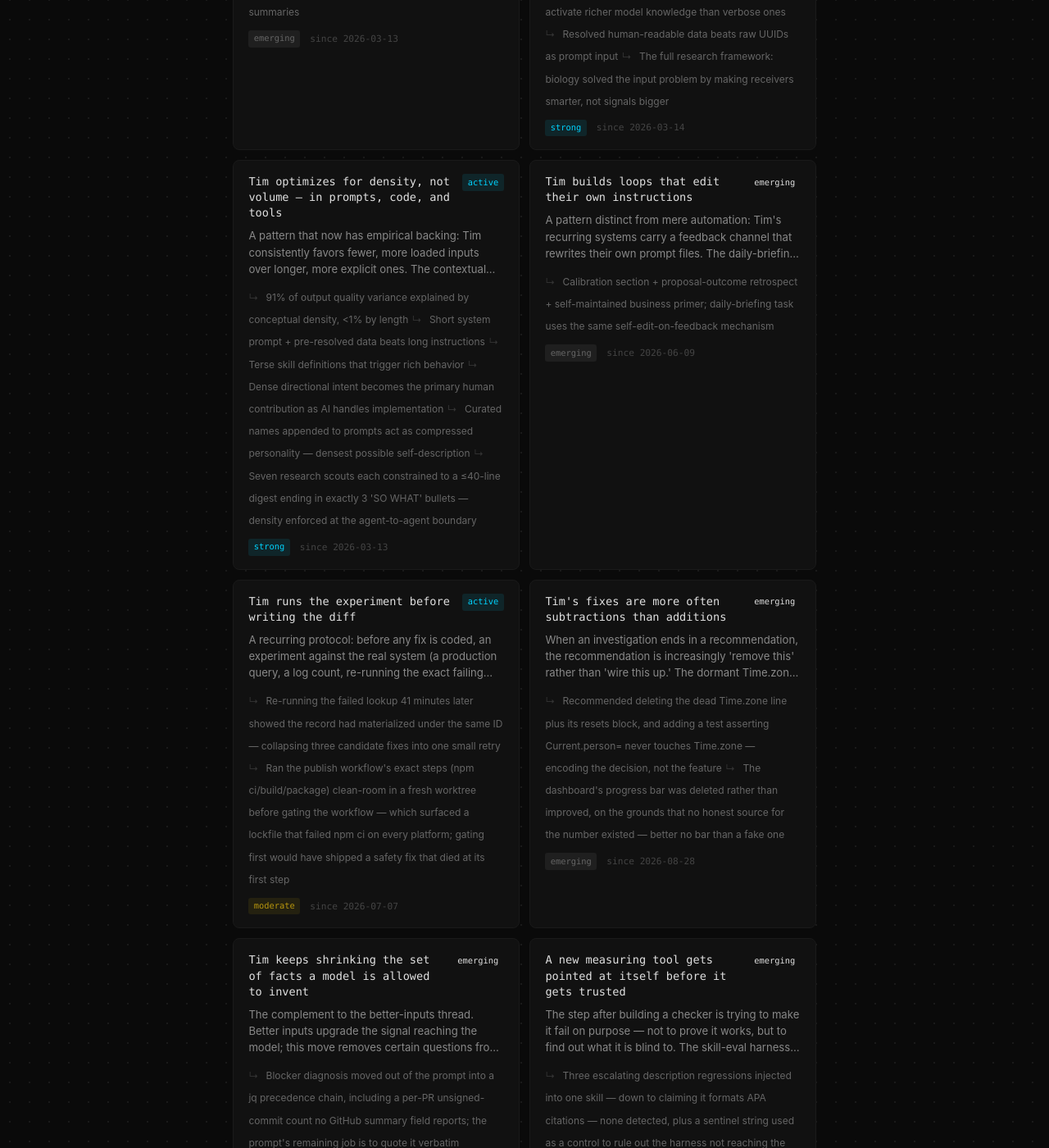
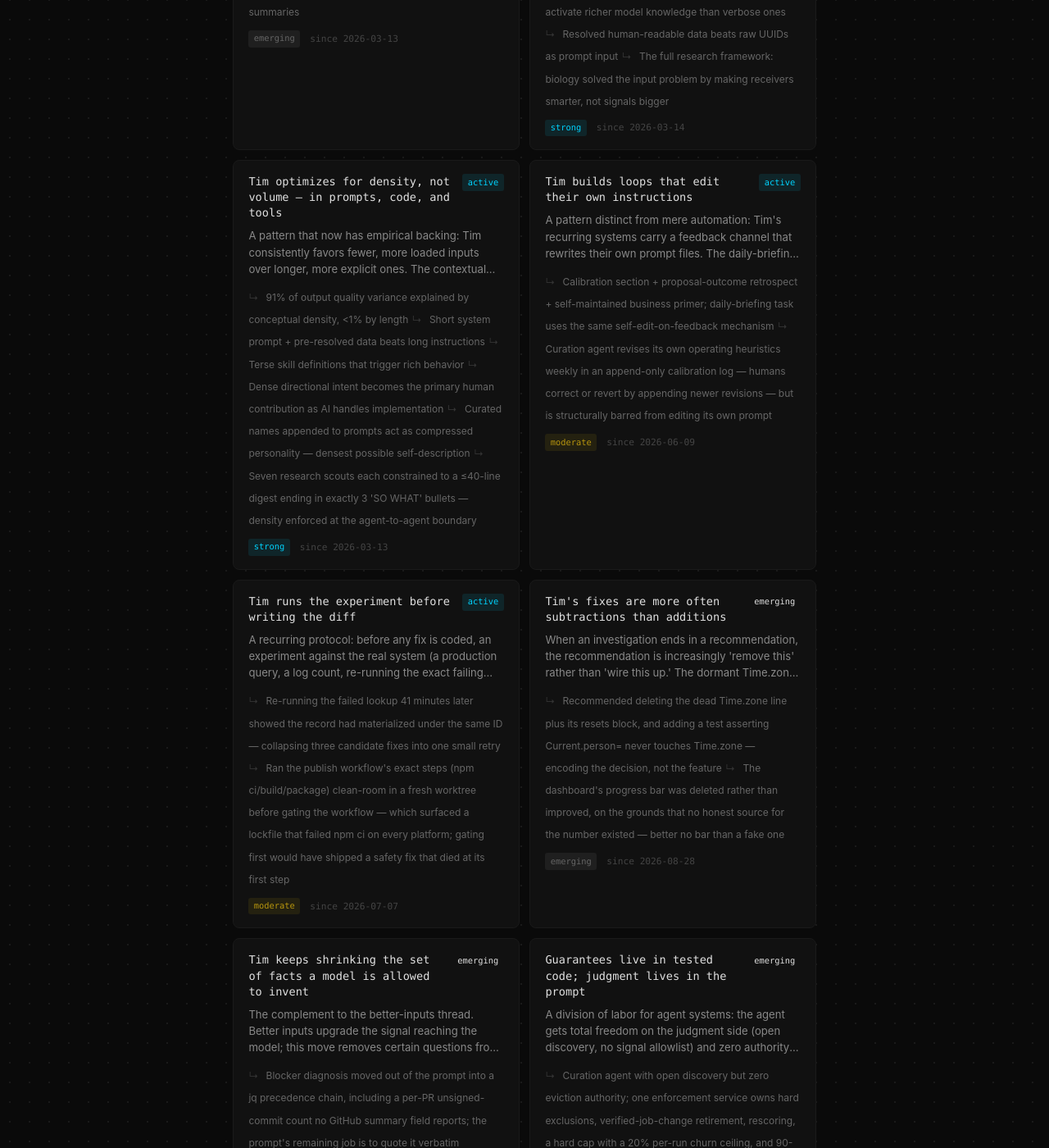
Before and after one commit to tijwelch/blog, a Jekyll site: the page built from index.md, in a window 1280 px wide and 1400 px high, scrolled down 828 px. Shown: the whole window at 82% size. Built offline with Jekyll 4.4.1, drawn with Linux system fonts in a browser that asks for light colours; some of the changed text lies outside the part shown.

Commit message:
Update insights

```diff
--- a/_data/insights.yml
+++ b/_data/insights.yml
@@ -78,14 +78,16 @@ threads:
 
   - id: self-rewriting-loops
     title: "Tim builds loops that edit their own instructions"
-    description: "A pattern distinct from mere automation: Tim's recurring systems carry a feedback channel that rewrites their own prompt files. The daily-briefing task edits its own SKILL.md when thread replies contain corrections. The sprint-proposal loop has a Calibration section that next week's run amends based on which proposals got adopted vs ignored, plus a living business-context file it maintains for itself. The system's memory isn't a database — it's its own instructions."
-    status: emerging
+    description: "A pattern distinct from mere automation: Tim's recurring systems carry a feedback channel that rewrites their own prompt files. The daily-briefing task edits its own SKILL.md when thread replies contain corrections. The sprint-proposal loop has a Calibration section that next week's run amends based on which proposals got adopted vs ignored, plus a living business-context file it maintains for itself. The system's memory isn't a database — it's its own instructions. The newest instance adds a boundary: the self-edit channel can be scoped to heuristics only, append-only, with the prompt itself structurally out of reach."
+    status: active
     first_noticed: 2026-06-09
-    last_updated: 2026-06-09
+    last_updated: 2026-09-01
     evidence:
       - post: the-sprint-planning-loop
         detail: "Calibration section + proposal-outcome retrospect + self-maintained business primer; daily-briefing task uses the same self-edit-on-feedback mechanism"
-    strength: emerging
+      - post: the-agent-proposes-the-code-disposes
+        detail: "Curation agent revises its own operating heuristics weekly in an append-only calibration log — humans correct or revert by appending newer revisions — but is structurally barred from editing its own prompt"
+    strength: moderate
 
   - id: probe-before-patch
     title: "Tim runs the experiment before writing the diff"
@@ -122,6 +124,17 @@ threads:
     evidence:
       - post: a-model-asked-to-diagnose-will-return-a-diagnosis
         detail: "Blocker diagnosis moved out of the prompt into a jq precedence chain, including a per-PR unsigned-commit count no GitHub summary field reports; the prompt's remaining job is to quote it verbatim"
+    strength: emerging
+
+  - id: authority-split
+    title: "Guarantees live in tested code; judgment lives in the prompt"
+    description: "A division of labor for agent systems: the agent gets total freedom on the judgment side (open discovery, no signal allowlist) and zero authority on the outcome side — it proposes, and a single deterministic, tested service disposes. Every hard property (a human pin cannot be removed, churn per run is capped, hard exclusions are refused) is a theorem about code, not a prompt instruction, so it stays true regardless of what the model does. The complement of constraining the model: you don't need a cautious agent if the blast radius is owned by code."
+    status: emerging
+    first_noticed: 2026-09-01
+    last_updated: 2026-09-01
+    evidence:
+      - post: the-agent-proposes-the-code-disposes
+        detail: "Curation agent with open discovery but zero eviction authority; one enforcement service owns hard exclusions, verified-job-change retirement, rescoring, a hard cap with a 20% per-run churn ceiling, and 90-day human pins"
     strength: emerging
 
   - id: falsify-the-instrument
@@ -256,6 +269,14 @@ connections:
     discovered: 2026-08-28
     tags: [prompt-engineering, claude-code, skills, naming]
 
+  - id: words-vs-state-generalizes
+    title: "'The model writes the words, the script writes the state' scales from dashboards to agents"
+    from: the-agent-proposes-the-code-disposes
+    to: a-model-asked-to-diagnose-will-return-a-diagnosis
+    description: "The dashboard fix moved a read-only fact (why a PR is blocked) out of the model and into a script that computes it. The curation agent applies the same division to writes: the model may propose state transitions but never execute them — eviction, capping, and pin protection are owned by one tested service. Same principle at two privilege levels: anything with a computable ground truth gets computed, and anything with an irreversible consequence gets executed by code. The model's jurisdiction shrinks to phrasing on the read side and proposing on the write side."
+    discovered: 2026-09-01
+    tags: [agents, architecture, ground-truth, guardrails]
+
 predictions:
   - id: autonomous-content-pipeline
     title: "This becomes a full autonomous content pipeline"
```
